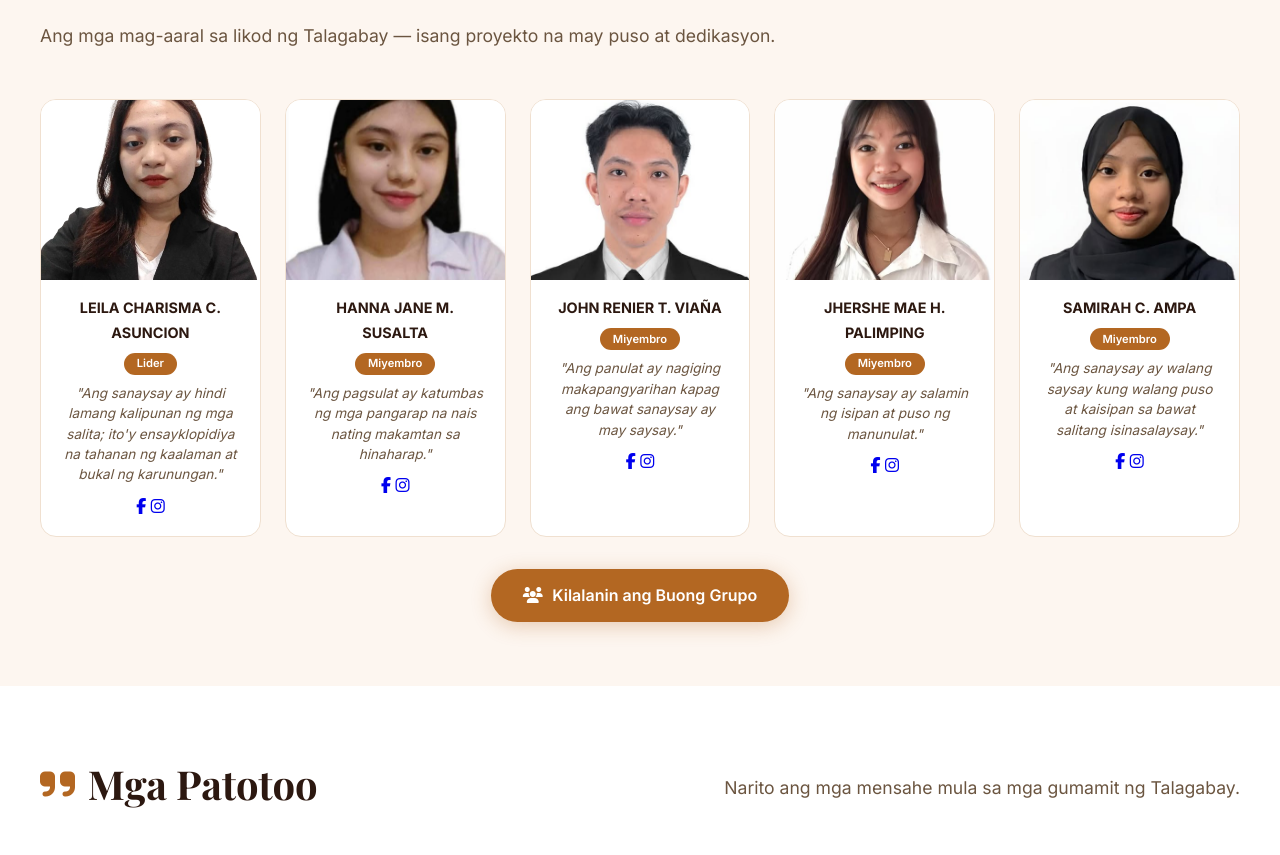
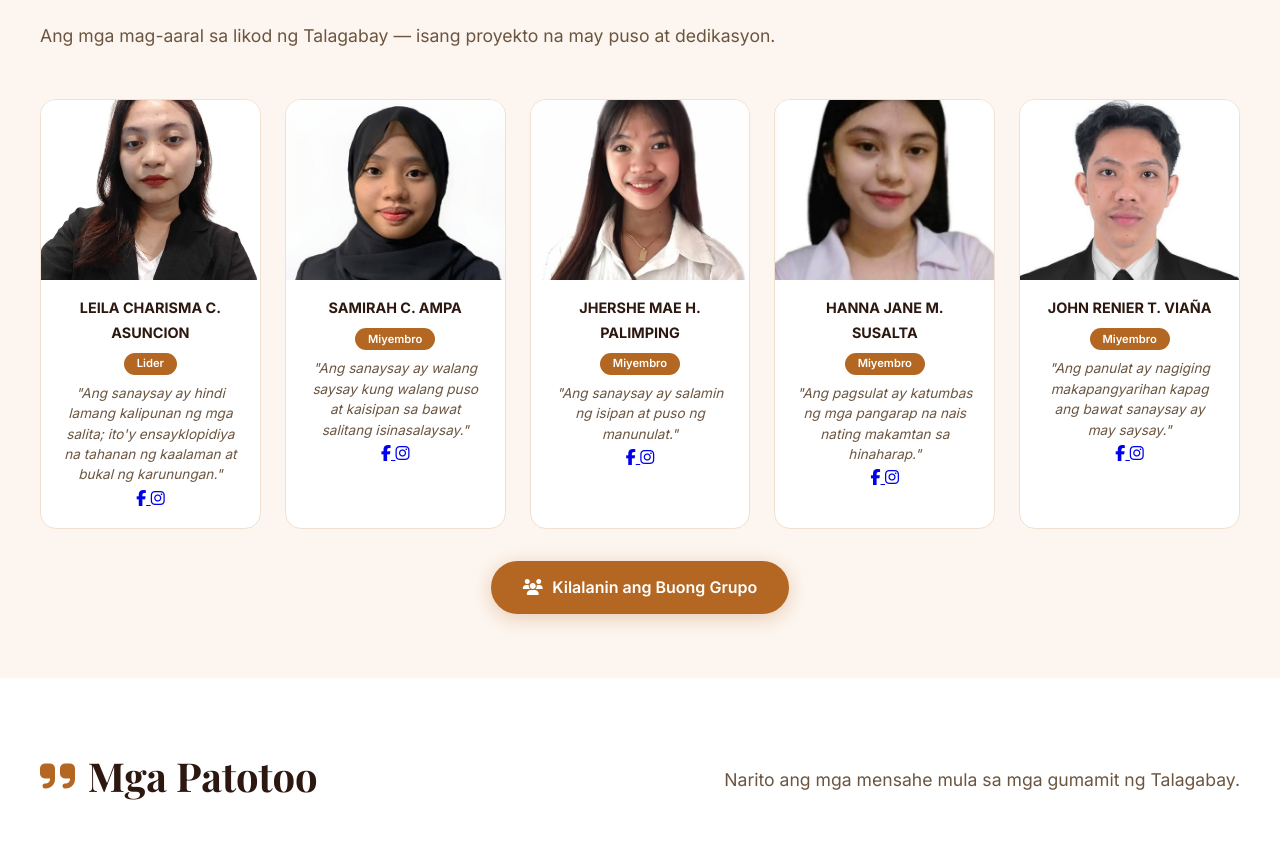
Before and after one commit to FernandoUrita/Sanaygabay, a website: page index.html in a window 1280 px wide. Shown: the part 1783-2638 px from the top of the page. Drawn offline with nearby package versions, Linux system fonts and the light colour scheme; no server answers.

Commit message:
Refactor researchers section in index.html

```diff
--- a/index.html
+++ b/index.html
@@ -146,6 +146,7 @@
                 <h2><i class="fas fa-users" style="color: var(--primary);"></i> Ang mga Mananaliksik</h2>
                 <p>Ang mga mag-aaral sa likod ng Talagabay — isang proyekto na may puso at dedikasyon.</p>
             </div>
+            <!-- Researchers Grid -->
                 <div class="researchers-grid">
                     <!-- Member 1 - Leila Charisma C. Asuncion -->
                     <div class="researcher-card">
@@ -156,14 +157,58 @@
                             <h4>LEILA CHARISMA C. ASUNCION</h4>
                             <span class="researcher-role">Lider</span>
                             <p>"Ang sanaysay ay hindi lamang kalipunan ng mga salita; ito'y ensayklopidiya na tahanan ng kaalaman at bukal ng karunungan."</p>
-                        <div class="member-social" style="justify-content: center; margin-top: 0.5rem;">
-                            <a href="https://www.facebook.com/share/18nhigvVSU/" target="_blank" aria-label="Facebook"><i class="fab fa-facebook-f"></i></a>
-                            <a href="https://www.instagram.com/lxyluxe/" target="_blank" aria-label="Instagram"><i class="fab fa-instagram"></i></a>
+                            <div class="member-social">
+                                <a href="https://www.facebook.com/share/18nhigvVSU/" target="_blank" aria-label="Facebook" class="social-icon">
+                                    <i class="fab fa-facebook-f"></i>
+                                </a>
+                                <a href="https://www.instagram.com/lxyluxe/" target="_blank" aria-label="Instagram" class="social-icon">
+                                    <i class="fab fa-instagram"></i>
+                                </a>
                             </div>
                         </div>
                     </div>
 
-                <!-- Member 2 - Hanna Jane M. Susalta -->
+                    <!-- Member 2 - Samirah C. Ampa -->
+                    <div class="researcher-card">
+                        <div class="researcher-image">
+                            <img src="assets/images/member1.jpg" alt="Samirah C. Ampa" />
+                        </div>
+                        <div class="researcher-info">
+                            <h4>SAMIRAH C. AMPA</h4>
+                            <span class="researcher-role">Miyembro</span>
+                            <p>"Ang sanaysay ay walang saysay kung walang puso at kaisipan sa bawat salitang isinasalaysay."</p>
+                            <div class="member-social">
+                                <a href="https://www.facebook.com/share/1BL1gnaNnQ/?mibextid=wwXIfr" target="_blank" aria-label="Facebook" class="social-icon">
+                                    <i class="fab fa-facebook-f"></i>
+                                </a>
+                                <a href="https://www.instagram.com/samyy_rah?igsh=dzhkbzR0bG40cGo2&utm_source=qr" target="_blank" aria-label="Instagram" class="social-icon">
+                                    <i class="fab fa-instagram"></i>
+                                </a>
+                            </div>
+                        </div>
+                    </div>
+
+                    <!-- Member 3 - Jhershe Mae H. Palimping -->
+                    <div class="researcher-card">
+                        <div class="researcher-image">
+                            <img src="assets/images/member5.jpg" alt="Jhershe Mae H. Palimping" />
+                        </div>
+                        <div class="researcher-info">
+                            <h4>JHERSHE MAE H. PALIMPING</h4>
+                            <span class="researcher-role">Miyembro</span>
+                            <p>"Ang sanaysay ay salamin ng isipan at puso ng manunulat."</p>
+                            <div class="member-social">
+                                <a href="https://www.facebook.com/share/1D9WtUcBEi/?mibextid=wwXIfr" target="_blank" aria-label="Facebook" class="social-icon">
+                                    <i class="fab fa-facebook-f"></i>
+                                </a>
+                                <a href="https://www.instagram.com/xjhrshs?igsh=bmF5M2ZhdnA5eDNu&utm_source=qr" target="_blank" aria-label="Instagram" class="social-icon">
+                                    <i class="fab fa-instagram"></i>
+                                </a>
+                            </div>
+                        </div>
+                    </div>
+
+                    <!-- Member 4 - Hanna Jane M. Susalta -->
                     <div class="researcher-card">
                         <div class="researcher-image">
                             <img src="assets/images/member2.jpg" alt="Hanna Jane M. Susalta" />
@@ -172,14 +217,18 @@
                             <h4>HANNA JANE M. SUSALTA</h4>
                             <span class="researcher-role">Miyembro</span>
                             <p>"Ang pagsulat ay katumbas ng mga pangarap na nais nating makamtan sa hinaharap."</p>
-                        <div class="member-social" style="justify-content: center; margin-top: 0.5rem;">
-                            <a href="https://www.facebook.com/share/18Z3KJbozB/?mibextid=wwXIfr" target="_blank" aria-label="Facebook"><i class="fab fa-facebook-f"></i></a>
-                            <a href="https://www.instagram.com/jst_hnnabnna?igsh=MXc5cHVtM2N5bnl1aw==" target="_blank" aria-label="Instagram"><i class="fab fa-instagram"></i></a>
+                            <div class="member-social">
+                                <a href="https://www.facebook.com/share/18Z3KJbozB/?mibextid=wwXIfr" target="_blank" aria-label="Facebook" class="social-icon">
+                                    <i class="fab fa-facebook-f"></i>
+                                </a>
+                                <a href="https://www.instagram.com/jst_hnnabnna?igsh=MXc5cHVtM2N5bnl1aw==" target="_blank" aria-label="Instagram" class="social-icon">
+                                    <i class="fab fa-instagram"></i>
+                                </a>
                             </div>
                         </div>
                     </div>
 
-                <!-- Member 3 - John Renier T. Viaña -->
+                    <!-- Member 5 - John Renier T. Viaña -->
                     <div class="researcher-card">
                         <div class="researcher-image">
                             <img src="assets/images/member3.jpg" alt="John Renier T. Viaña" />
@@ -188,41 +237,13 @@
                             <h4>JOHN RENIER T. VIAÑA</h4>
                             <span class="researcher-role">Miyembro</span>
                             <p>"Ang panulat ay nagiging makapangyarihan kapag ang bawat sanaysay ay may saysay."</p>
-                        <div class="member-social" style="justify-content: center; margin-top: 0.5rem;">
-                            <a href="https://www.facebook.com/viana.johnrenier" target="_blank" aria-label="Facebook"><i class="fab fa-facebook-f"></i></a>
-                            <a href="https://www.instagram.com/renyer_166?igsh=MTZweDh1eHk5cmoydA==" target="_blank" aria-label="Instagram"><i class="fab fa-instagram"></i></a>
-                        </div>
-                    </div>
-                </div>
-
-                <!-- Member 4 - Jhershe Mae H. Palimping -->
-                <div class="researcher-card">
-                    <div class="researcher-image">
-                        <img src="assets/images/member5.jpg" alt="Jhershe Mae H. Palimping" />
-                    </div>
-                    <div class="researcher-info">
-                        <h4>JHERSHE MAE H. PALIMPING</h4>
-                        <span class="researcher-role">Miyembro</span>
-                        <p>"Ang sanaysay ay salamin ng isipan at puso ng manunulat."</p>
-                        <div class="member-social" style="justify-content: center; margin-top: 0.5rem;">
-                            <a href="https://www.facebook.com/share/1D9WtUcBEi/?mibextid=wwXIfr" target="_blank" aria-label="Facebook"><i class="fab fa-facebook-f"></i></a>
-                            <a href="https://www.instagram.com/xjhrshs?igsh=bmF5M2ZhdnA5eDNu&utm_source=qr" target="_blank" aria-label="Instagram"><i class="fab fa-instagram"></i></a>
-                        </div>
-                    </div>
-                </div>
-
-                <!-- Member 5 - Samirah C. Ampa -->
-                <div class="researcher-card">
-                    <div class="researcher-image">
-                        <img src="assets/images/member1.jpg" alt="Samirah C. Ampa" />
-                    </div>
-                    <div class="researcher-info">
-                        <h4>SAMIRAH C. AMPA</h4>
-                        <span class="researcher-role">Miyembro</span>
-                        <p>"Ang sanaysay ay walang saysay kung walang puso at kaisipan sa bawat salitang isinasalaysay."</p>
-                        <div class="member-social" style="justify-content: center; margin-top: 0.5rem;">
-                            <a href="https://www.facebook.com/share/1BL1gnaNnQ/?mibextid=wwXIfr" target="_blank" aria-label="Facebook"><i class="fab fa-facebook-f"></i></a>
-                            <a href="https://www.instagram.com/samyy_rah?igsh=dzhkbzR0bG40cGo2&utm_source=qr" target="_blank" aria-label="Instagram"><i class="fab fa-instagram"></i></a>
+                            <div class="member-social">
+                                <a href="https://www.facebook.com/viana.johnrenier" target="_blank" aria-label="Facebook" class="social-icon">
+                                    <i class="fab fa-facebook-f"></i>
+                                </a>
+                                <a href="https://www.instagram.com/renyer_166?igsh=MTZweDh1eHk5cmoydA==" target="_blank" aria-label="Instagram" class="social-icon">
+                                    <i class="fab fa-instagram"></i>
+                                </a>
                             </div>
                         </div>
                     </div>
```
Lines whose indentation alone changed are shown as unchanged.
